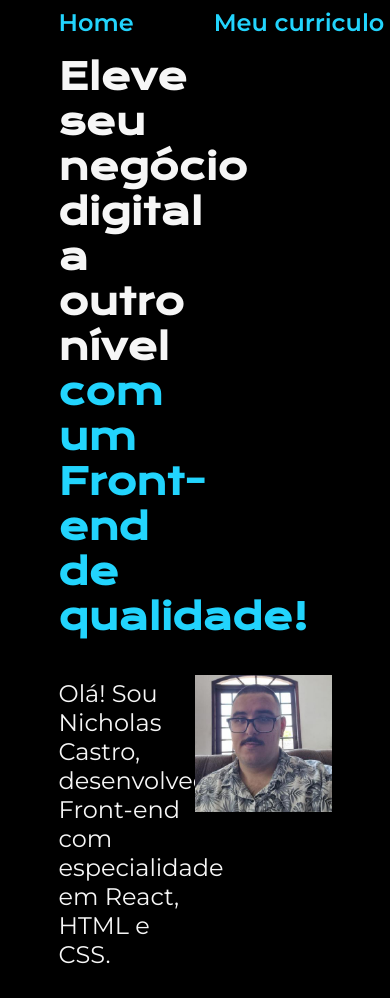
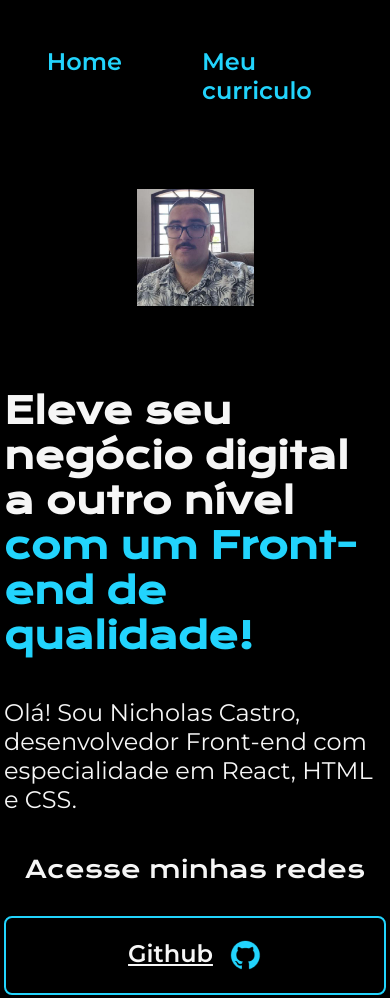
Before and after one commit to Chtullo/css-alura, a plain HTML site: page index.html in a window 390 px wide. Shown: the top 998 px of the page. Drawn offline with nearby package versions, Linux system fonts and the light colour scheme.

Commit message:
página completa, responsividade ok para dispositivos móveis

```diff
--- a/styles/style.css
+++ b/styles/style.css
@@ -36,6 +36,7 @@ body {
     font-weight: 600;
     color: var(--cor-terciaria);
     text-decoration: none;
+    gap: 82px;
 }
 
 .apresentacao {
@@ -43,6 +44,7 @@ body {
     display:flex;
     align-items: center;
     justify-content: space-between;
+    gap: 82px;
 }
 
 .apresentacao__conteudo {
@@ -115,3 +117,22 @@ body {
 .cabecalho__menu__link:hover {
     background-color: var(--cor-hover);
 }
+
+@media (max-width: 1200px) {
+    .cabecalho {
+        padding: 12%;
+    }
+
+    .cabecalho__menu {
+        justify-content: center ;
+    }
+
+    .apresentacao {
+        flex-direction: column-reverse;
+        padding: 5%;
+    }
+
+    .apresentacao__conteudo {
+        width: auto;
+    }
+}
```
